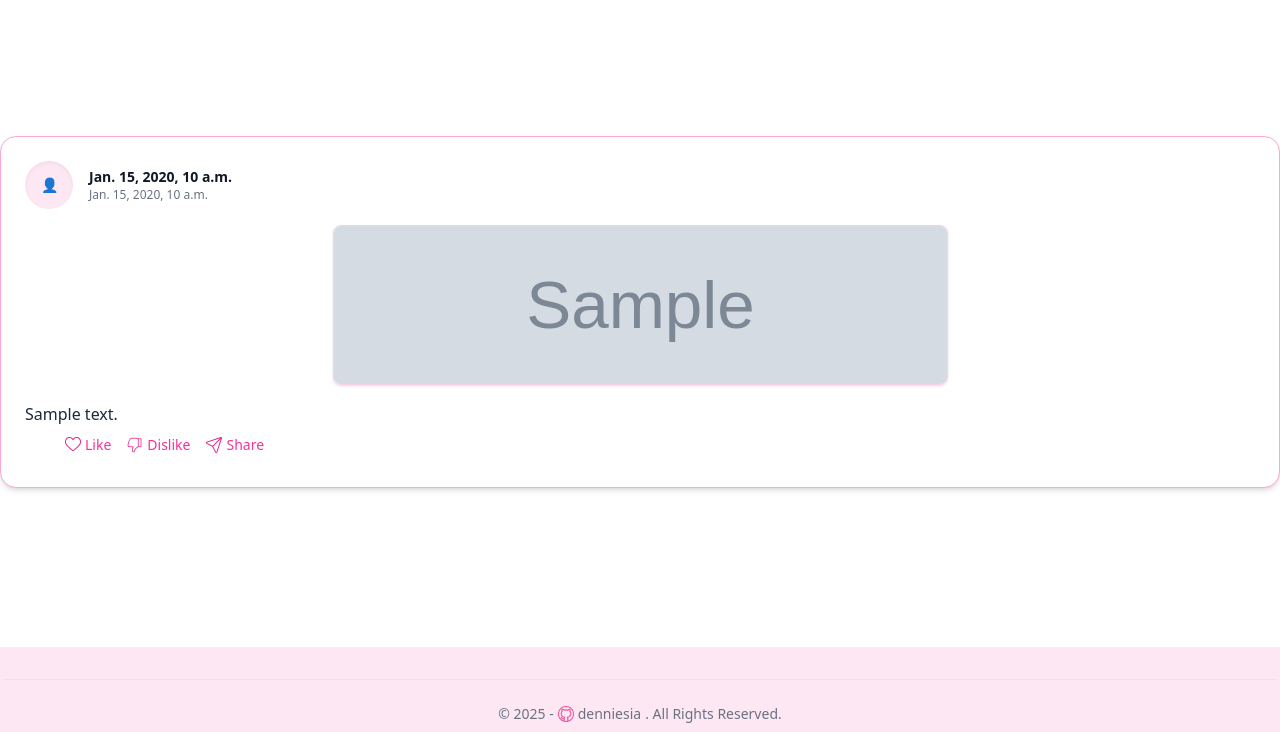
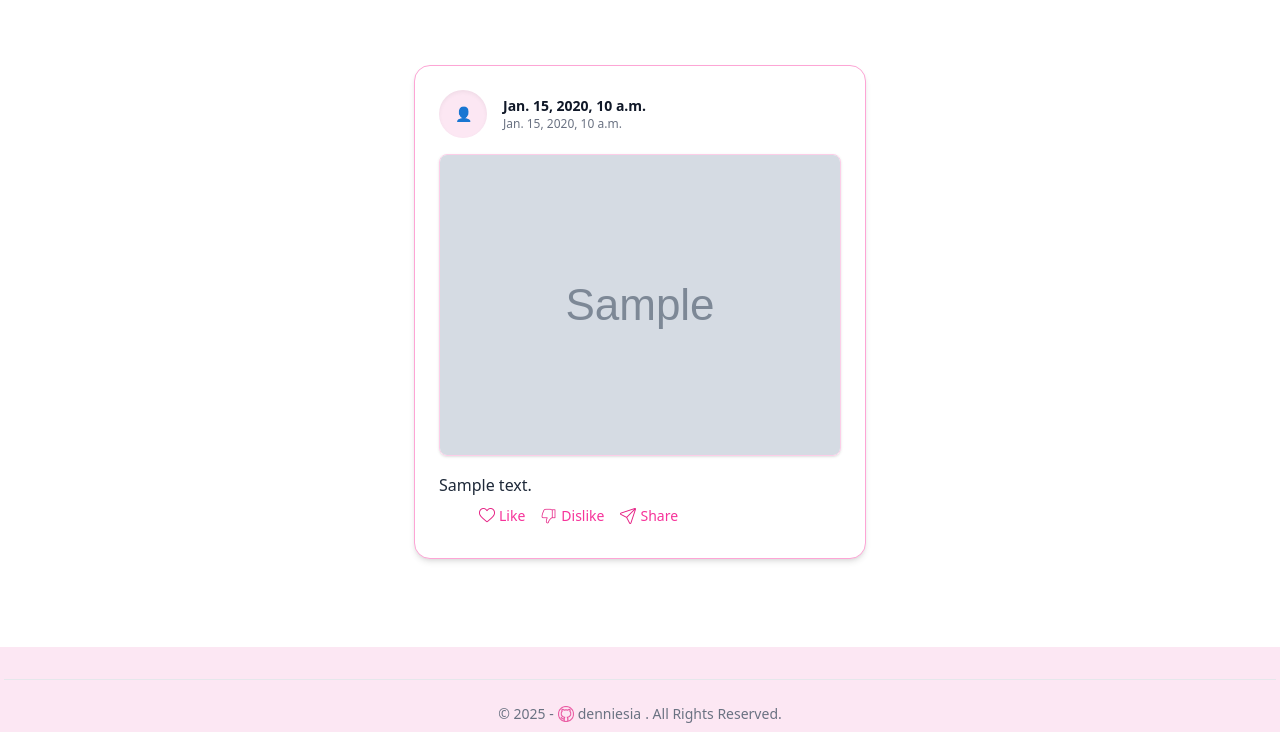
Before and after one commit to denniesia/beaunity, a Django app: template templates/post/post-details.html in a window 1280 px wide. Shown: the part 68-800 px from the top of the page. Run offline with Django 5.2, Linux system fonts and the light colour scheme; the template is opened without the code that fills it: most values are stand-ins (such as "Sample title", 1, 10 or a date in 2020); grey boxes marked "Sample" are stand-in pictures; style sheets or scripts are compiled from the project's sources; some libraries are stand-ins or nearby versions.

Commit message:
fix: post details

```diff
--- a/templates/post/post-details.html
+++ b/templates/post/post-details.html
@@ -2,7 +2,7 @@
 {% load static %}
 
 {% block content %}
-<div class="w-full max-w-screen-xl mx-auto">
+<div class=" max-w-screen-xl mx-auto">
         <!-- Forum Post Container -->
         <div class="forum-post bg-white rounded-2xl shadow-md border border-pink-300 p-6 mb-6 transition hover:shadow-lg">
 
@@ -24,7 +24,7 @@
             <!-- Banner (Optional) -->
             {% if post.banner %}
             <div class="flex justify-center mb-4">
-                <img src="{{ post.banner}}" alt="Post Banner" class="w-1/2 max-h-40 rounded-lg object-cover shadow-sm border border-pink-200">
+                <img src="{{ post.banner}}" alt="Post Banner" class=" rounded-lg object-cover shadow-sm border border-pink-200"  style="max-width: 450px; max-height: 450">
             </div>
             {% endif %}
 
@@ -54,7 +54,6 @@
 
         </div>
     </div>
-</div>
 
 
 {% endblock %}
```
